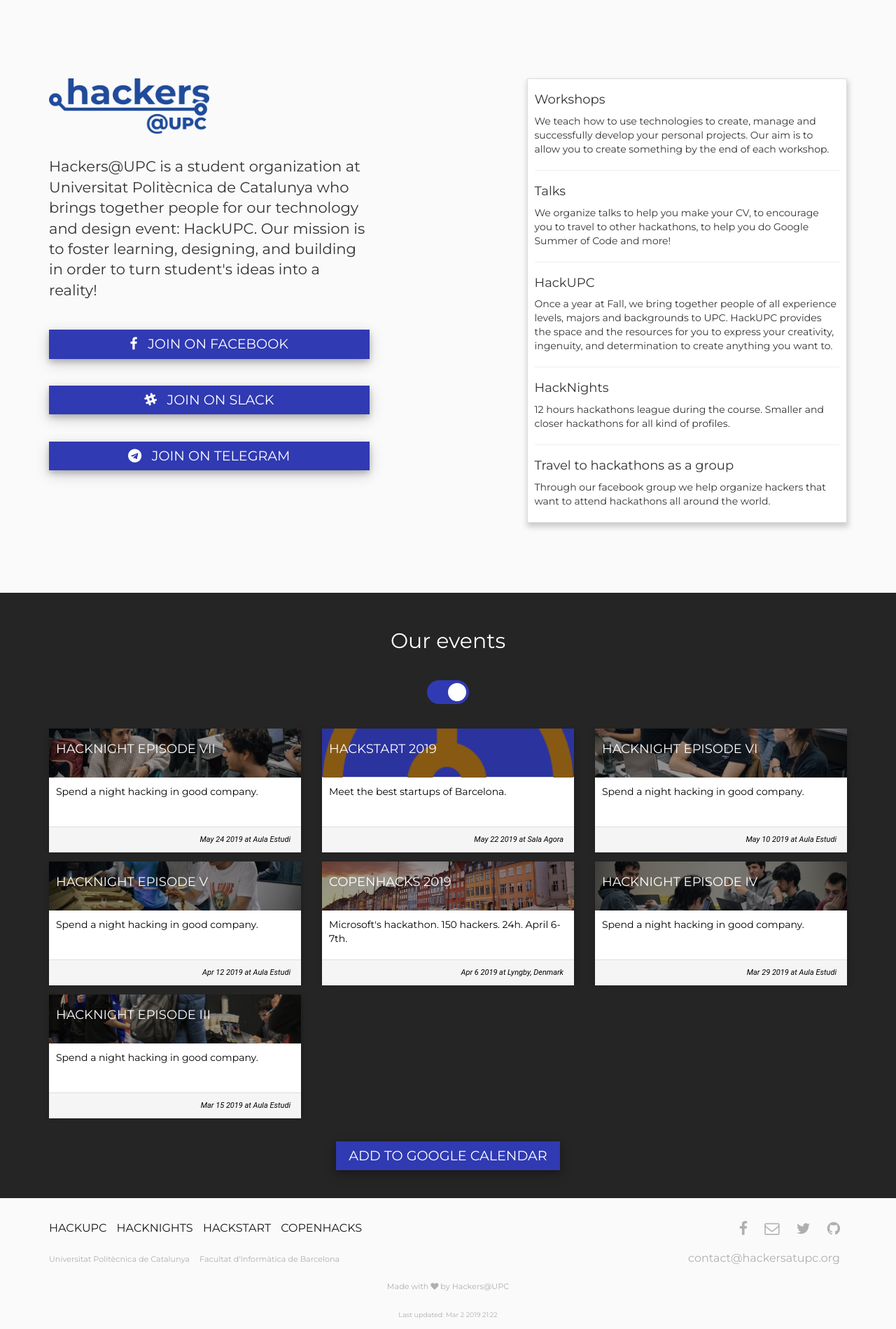
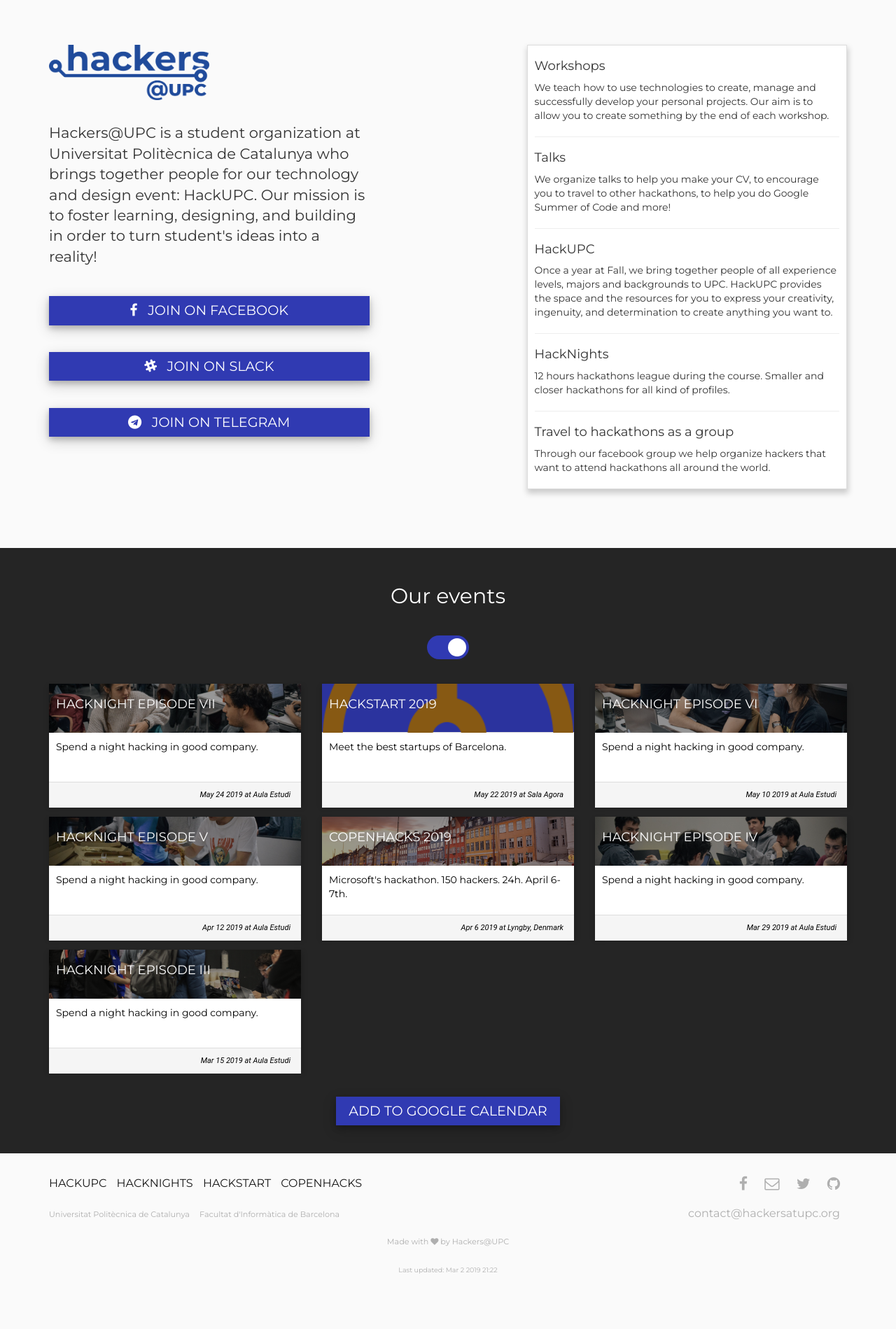
Before and after one commit to casassg/events-landing, a Jekyll site: the page built from index.md, in a window 1280 px wide. Shown: the whole page at 70% size. Built offline with Jekyll 4.4.1, drawn with Linux system fonts in a browser that asks for light colours; nearby versions of some CDN libraries; after the commit the page ends 1835 px from its top, so only the background shows below that.

Commit message:
Improved margins

```diff
--- a/assets/css/main.scss
+++ b/assets/css/main.scss
@@ -119,8 +119,8 @@
 
 
 header {
-    padding-top: 7em;
-    padding-bottom: 5em;
+    padding-top: 4em;
+    padding-bottom: 4em;
     min-height: 80%;
 
     img.logo {
```
